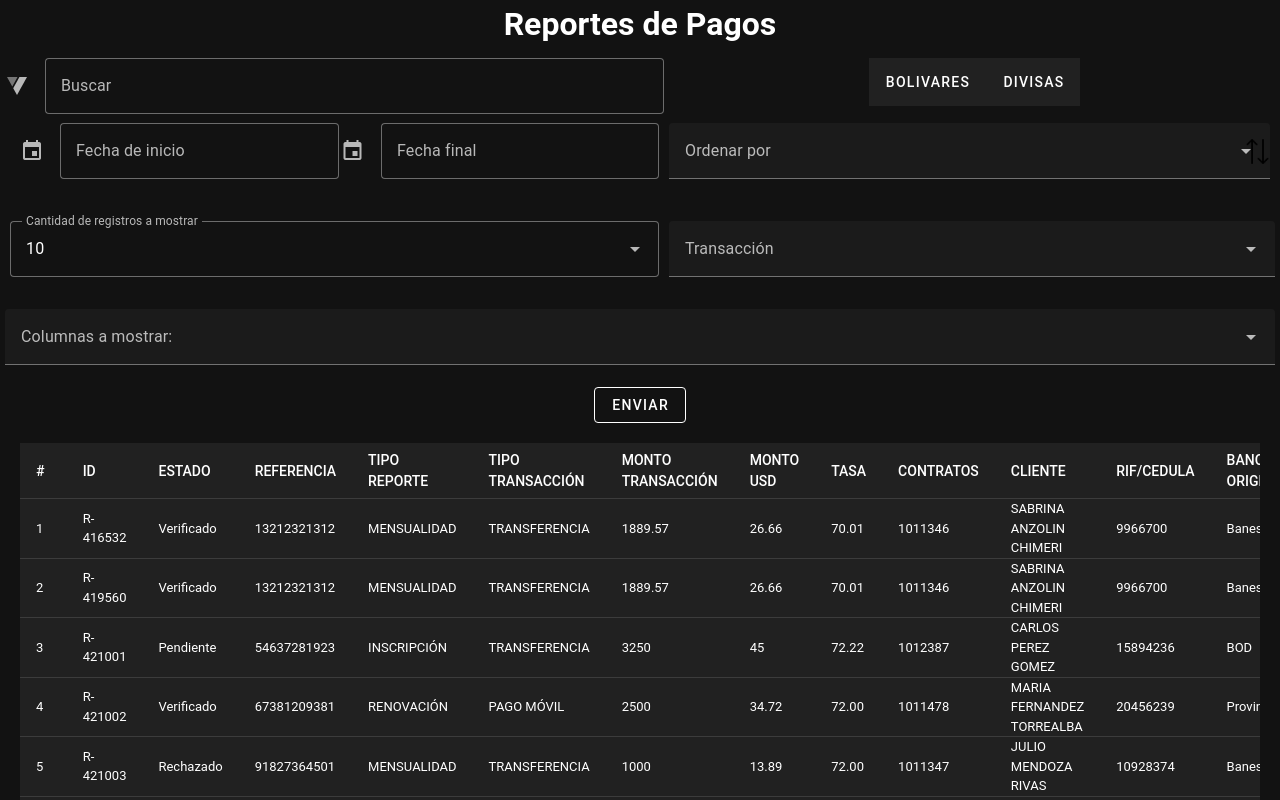
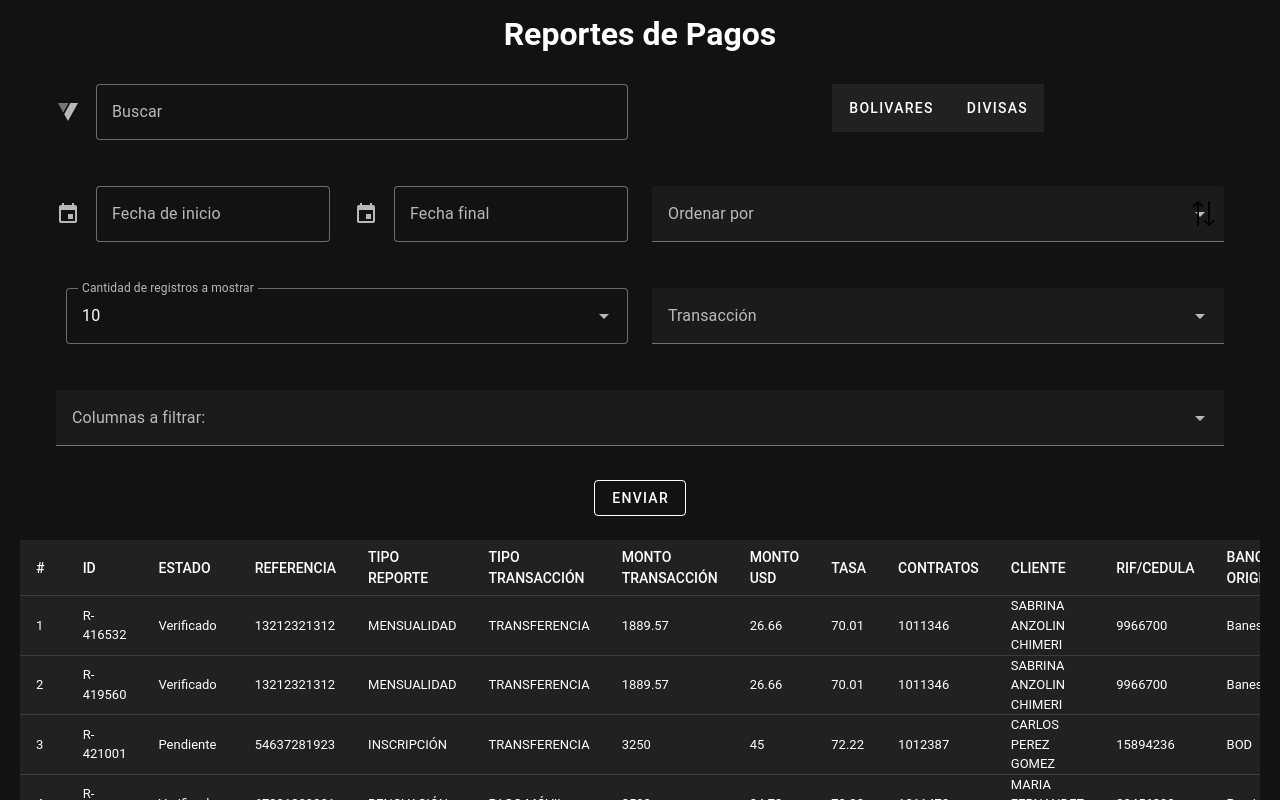
Before and after one commit to Buff4AurelionSol/cloud-hub-js, a Vue app in the folder cloudhub/: page / in a window 1280 px wide. Shown: the top 800 px of the page. Built offline with nearby package versions, Linux system fonts and the light colour scheme; a small style sheet from the web is missing.

Commit message:
style: add grid with vuetify to the components

```diff
--- a/cloudhub/src/components/ColumnsFilter.vue
+++ b/cloudhub/src/components/ColumnsFilter.vue
@@ -14,7 +14,7 @@
 <template>
     <v-combobox
         multiple
-        label="Columnas a mostrar:"
+        label="Columnas a filtrar:"
         v-model="selectedColumns"
         :items="COLUMNS_TABLES"
         class="columns-table-combobox"
@@ -23,6 +23,10 @@
       />
 </template>
 
-<style>
+<style scoped>
+    .columns-table-combobox {
+        width: 100%;
+        height: 78px;
+    }
 
 </style>
--- a/cloudhub/src/components/DateInput.vue
+++ b/cloudhub/src/components/DateInput.vue
@@ -14,9 +14,5 @@
 </template>
 
 <style>
-    .date-time{
-        width: auto;
-        height: 25px;
 
-    }
 </style>
--- a/cloudhub/src/components/Form.vue
+++ b/cloudhub/src/components/Form.vue
@@ -59,148 +59,80 @@
 <template>
   <header class="header-Form"><h1>Reportes de Pagos</h1></header>
   <form @submit="handleSubmit">
-    <div class="box-form">
-      <div class="box-search">
+    <v-container>
+      <v-row .justify-center>
+        <v-col cols="6">
           <SearchInput/>
-      </div>
-      <div class="box-rols">
+        </v-col>
+        <v-col cols="6">
           <PayType @sendPayTypeState="getPayType"/>
+        </v-col>
+      </v-row>
 
-      </div>
-
-      <div class="box-date-time">
+      <v-row>
+        <v-col cols="12" md="3">
           <DateInput name="fecha-1" label="Fecha de inicio"/>
+        </v-col>
+        <v-col cols="12" md="3">
           <DateInput name="fecha-2" label="Fecha final"/>
-      </div>
-
-      <div class="showRegisters">
-        <ShowPaysInput/>
-      </div>
-
-      <div class="orderBy">
+        </v-col>
+        <v-col cols="12" md="6" class="order-by-col">
           <OrderByInput/>
-        <div class="box-button-change">
           <button class="buttonExchange" name="changeDirectionOrderByButton" @click="isChangeDirectionOrderBy" type="button">
             <span>
               <img :src="ExchangeIMG" alt="Cambiar orden">
             </span>
           </button>
-        </div>
-      </div>
-      <div class="transaction">
+        </v-col>
+      </v-row>
+
+      <v-row>
+        <v-col cols="6">
+          <ShowPaysInput/>
+        </v-col>
+        <v-col cols="6">
           <TransactionInput @sendSelectedValues="getTransactions"/>
-      </div>
-    </div>
-    <div class="columns">
+        </v-col>
+      </v-row>
+
+      <v-row>
+        <v-col>
           <ColumnsFilter @sendValuesColumns="getColumnsToFilter"/>
-    </div>
-    <div class="box-button">
+        </v-col>
+      </v-row>
+
+      <v-row justify="center">
         <v-btn variant="outlined" type="submit"> Enviar </v-btn>
-    </div>
+      </v-row>
+    </v-container>
 
   </form>
 </template>
 
 <style scoped>
-
-  .box-form{
-    display: grid;
-    grid-template-columns: 2;
-    grid-template-rows: 3;
-    gap: 10px;
+  .header-Form  {
+    display: flex;
+    justify-content: center;
+    margin: 10px 0px;
   }
 
-  .orderBy{
-    grid-column: 2;
-    grid-row: 2;
-    display: flex;
-    gap: 5px;
-  }
-
-  .box-button-change{
-    display: flex;
-    justify-content: center;
-    align-items: center;
-    height: 56px;
-  }
-
-  .transaction{
-    grid-column: 2;
-    grid-row: 3;
-    display: flex;
-    gap: 5px;
-  }
-
-  .box-date-time{
-    display: flex;
-    align-items: center;
-    text-align: center;
-    gap: 2px;
-    margin-left: 10px;
-    margin-bottom: 10px;
-    grid-column: 1;
-    grid-row: 2;
-    padding-left: 10px;
-  }
-
-  .box-search{
-    height: 40px;
-    margin-bottom: 15px;
-    grid-row: 1;
-  }
-
-  .box-rols{
-    grid-row: 1;
-    grid-column: 2;
-  }
-
-  .showRegisters{
-    margin-bottom: 10px;
-    grid-column: 1;
-    grid-row: 3;
-    display: flex;
+  .order-by-col{
+    position: relative;
   }
 
   .buttonExchange{
     height: 25px;
     width: 25px;
     position: absolute;
-    right: 10px;
+    right: 20px;
+    bottom: 50px;
   }
 
-  .buttonExchange span{
-    height: 100%;
-    width: 100%;
-  }
 
   .buttonExchange img {
     width: 100%;
     height: auto;
   }
 
-  .header-Form{
-    display: flex;
-    justify-content: center;
-    padding-bottom: 10px;
-  }
-
-  .box-button{
-    grid-column: 1/2;
-    display: flex;
-    justify-content: center;
-    gap: 10px;
-
-  }
-
-  .columns{
-    grid-row: 4;
-    height: 78px;
-  }
-
-  .columns-table-combobox{
-    height: 100%;
-    margin-right: 5px;
-    margin-left: 5px;
-  }
 
 </style>
--- a/cloudhub/src/components/OrderByInput.vue
+++ b/cloudhub/src/components/OrderByInput.vue
@@ -4,20 +4,12 @@
 
 <template>
         <v-combobox
-            width="50%"
             name="orderBy"
             label="Ordenar por"
             :items="OPTIONS_ORDER_BY"
-            class="order-by-input"
         />
 </template>
 
 <style scoped>
-    .order-by-input{
-        width: 50%;
-        height: 60px;
-        margin-right: 5px;
-        margin-bottom: 6px;
-    }
 
 </style>
--- a/cloudhub/src/components/PayType.vue
+++ b/cloudhub/src/components/PayType.vue
@@ -17,7 +17,7 @@
 </script>
 
 <template>
-    <v-row  class="text-center" >
+    <v-row  class="text-center">
           <v-col class="box-pay-type">
             <v-btn-toggle
               v-model="payTypeValue"
@@ -25,7 +25,7 @@
               rounded="0"
               group
             >
-              <v-btn value="BOLIVARES" @click="addTypeState('BOLIVARES') ">
+              <v-btn value="BOLIVARES" @click="addTypeState('BOLIVARES')">
                 BOLIVARES
               </v-btn>
 
@@ -42,5 +42,24 @@
         display: flex;
         align-items: center;
         justify-content: center;
+        gap: 30px;
     }
+
+    .mobile{
+      width: 300px;
+      display: flex;
+      flex-direction: column;
+    }
+
+    .btn{
+      width: 300px;
+      height: 300px;
+      background-color: black;
+    }
+
+
+
+
+
+
 </style>
--- a/cloudhub/src/components/SearchInput.vue
+++ b/cloudhub/src/components/SearchInput.vue
@@ -14,8 +14,5 @@
 </template>
 
 <style scoped>
-    .search-box{
-        place-self: start;
-        margin-left: 5px;
-    }
+
 </style>
--- a/cloudhub/src/components/TransactionInput.vue
+++ b/cloudhub/src/components/TransactionInput.vue
@@ -23,7 +23,6 @@
   <style scoped>
   .transactions {
     width: 100%;
-    margin-right: 5px;
     height: 78px;
   }
 
```
Lines whose indentation alone changed are shown as unchanged.
